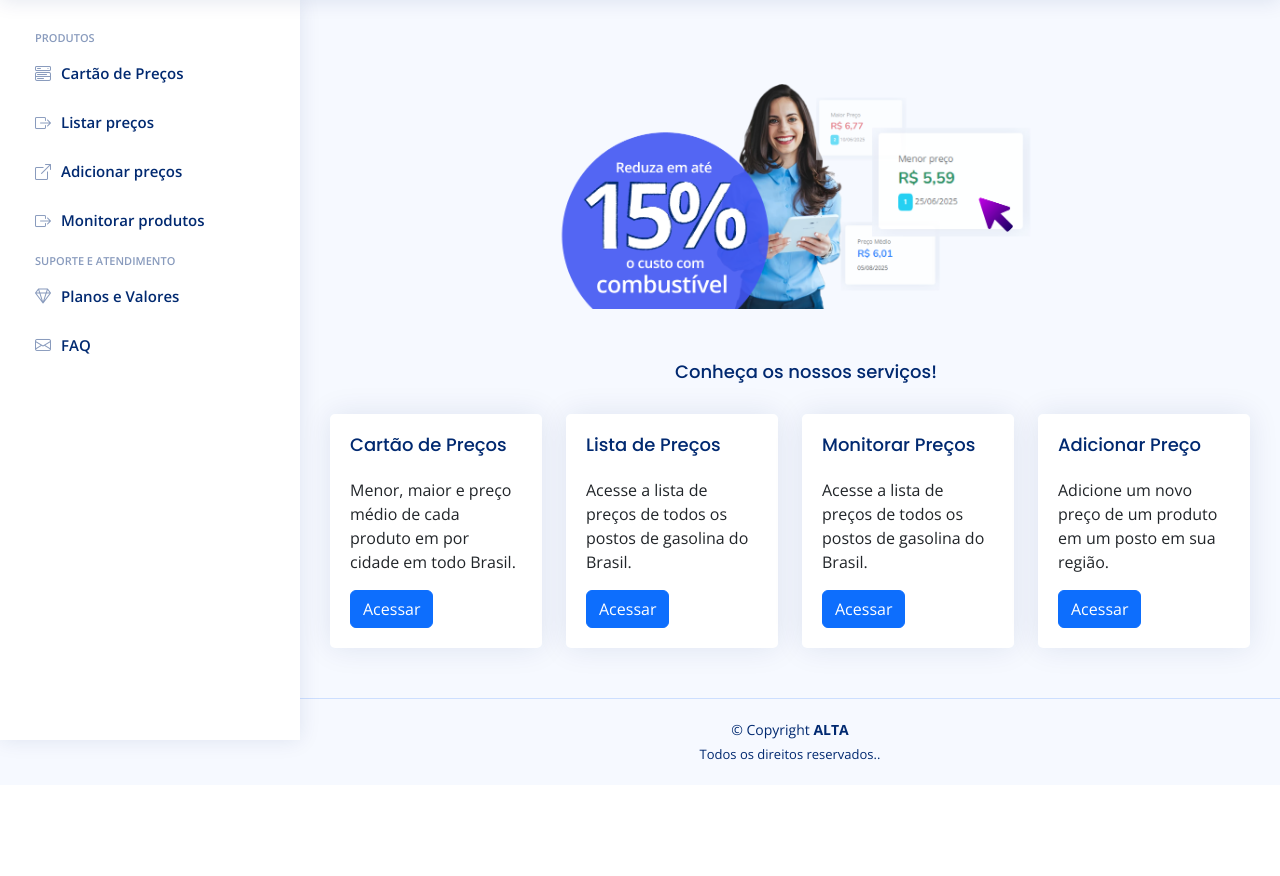
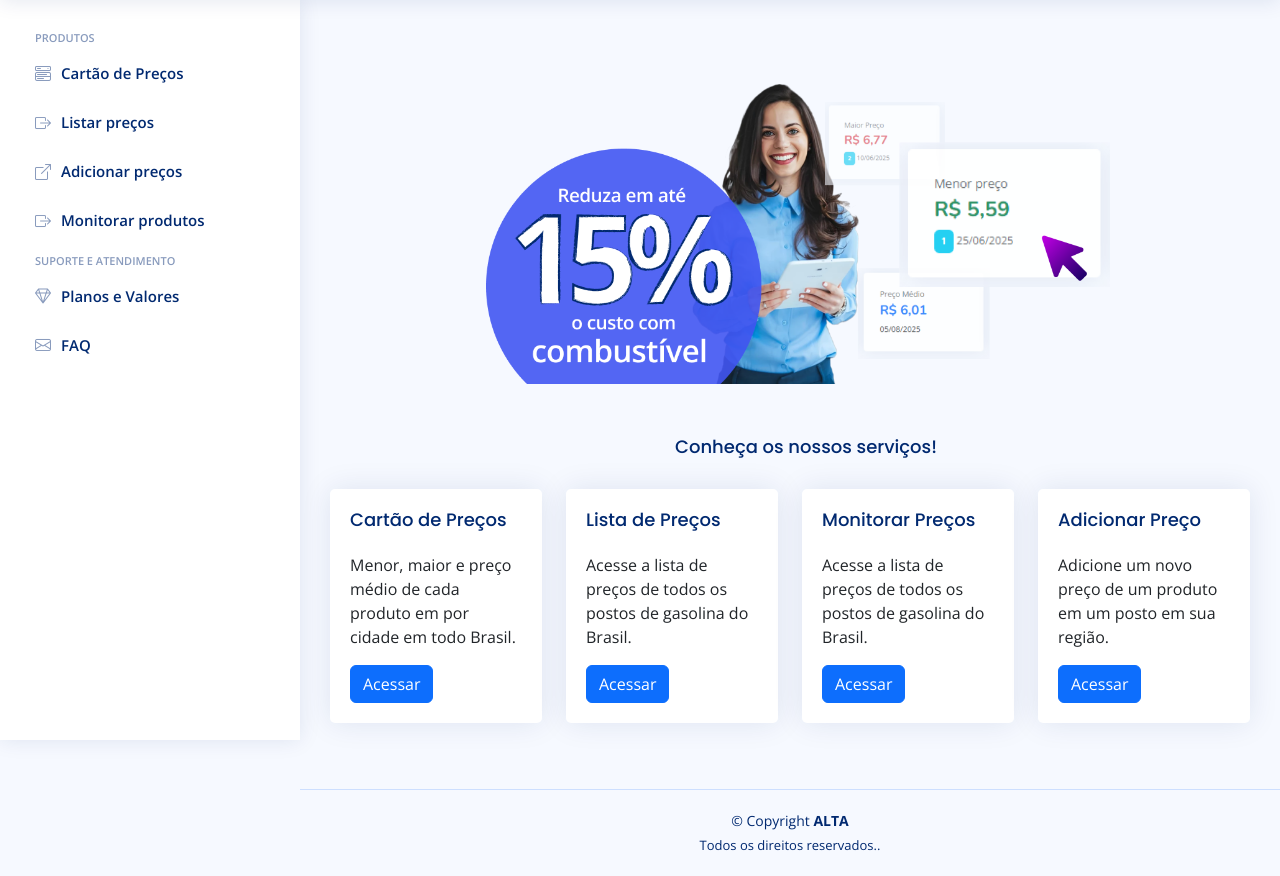
Before and after one commit to ricardopasqualino/alta_env, a Django app: page / in a window 1280 px wide. Shown: the part 60-936 px from the top of the page. Before the commit the page ends 820 px from the top, so only its background shows below. Run offline with Django 5.2, Linux system fonts and the light colour scheme; the visitor is signed in with stand-in values (Sample User, id 1); some libraries are stand-ins or nearby versions.

Commit message:
ajustes gerais

```diff
--- a/templates/base.html
+++ b/templates/base.html
@@ -75,7 +75,7 @@
 
         <li class="nav-item dropdown pe-3">
           <a class="nav-link nav-profile d-flex align-items-center pe-0" href="#" data-bs-toggle="dropdown">
-            <span class="d-none d-md-block dropdown-toggle ps-2">{{user.first_name}}</span>
+            <span class="dropdown-toggle ps-2">{{user.first_name}}</span>
           </a><!-- End Profile Iamge Icon -->
           <ul class="dropdown-menu dropdown-menu-end dropdown-menu-arrow profile">
             <li class="dropdown-header">
--- a/templates/index.html
+++ b/templates/index.html
@@ -10,13 +10,13 @@
 
     <div class="row mt-5">
       <div class="col-12 d-flex justify-content-center">
-        <img class="img-fluid m-3" src="{% static 'assets/img/home.png' %}" alt="Chamada Home!" width="60%">
+        <img class="img-fluid m-3" src="{% static 'assets/img/home.png' %}" alt="Chamada Home!" width="80%">
       </div>
     </div>
 
     <div class="row">
       <h2 class="text-center card-title m-3">Conheça os nossos serviços!</h2>
-      <div class="col-3">
+      <div class="col-lg-3 col-md-6 col-sm-6 mb-3">
         <div class="card">
           <div class="card-body">
             <h5 class="card-title">Cartão de Preços</h5>
@@ -25,7 +25,7 @@
           </div>
         </div>
       </div>
-      <div class="col-3">
+      <div class="col-lg-3 col-md-6 col-sm-6 mb-3">
         <div class="card">
           <div class="card-body">
             <h5 class="card-title">Lista de Preços</h5>
@@ -34,7 +34,7 @@
           </div>
         </div>
       </div>
-      <div class="col-3">
+      <div class="col-lg-3 col-md-6 col-sm-6 mb-3">
         <div class="card">
           <div class="card-body">
             <h5 class="card-title">Monitorar Preços</h5>
@@ -43,7 +43,7 @@
           </div>
         </div>
       </div>
-      <div class="col-3">
+      <div class="col-lg-3 col-md-6 col-sm-6 mb-3">
         <div class="card">
           <div class="card-body">
             <h5 class="card-title">Adicionar Preço</h5>
```
Also changed, not shown: templates/p_cartao_precos.html (+50 -1 lines).
